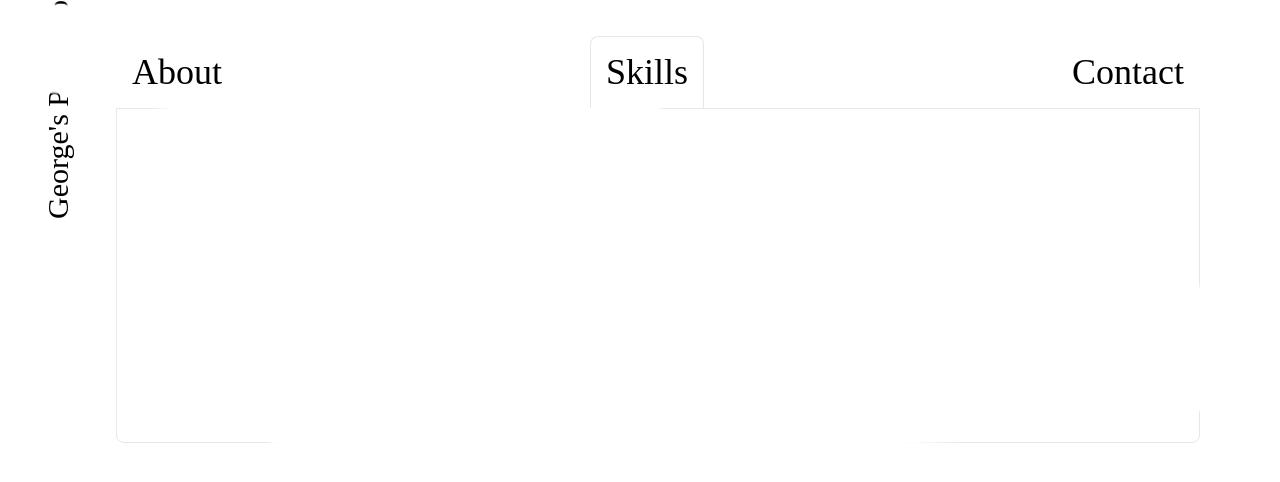
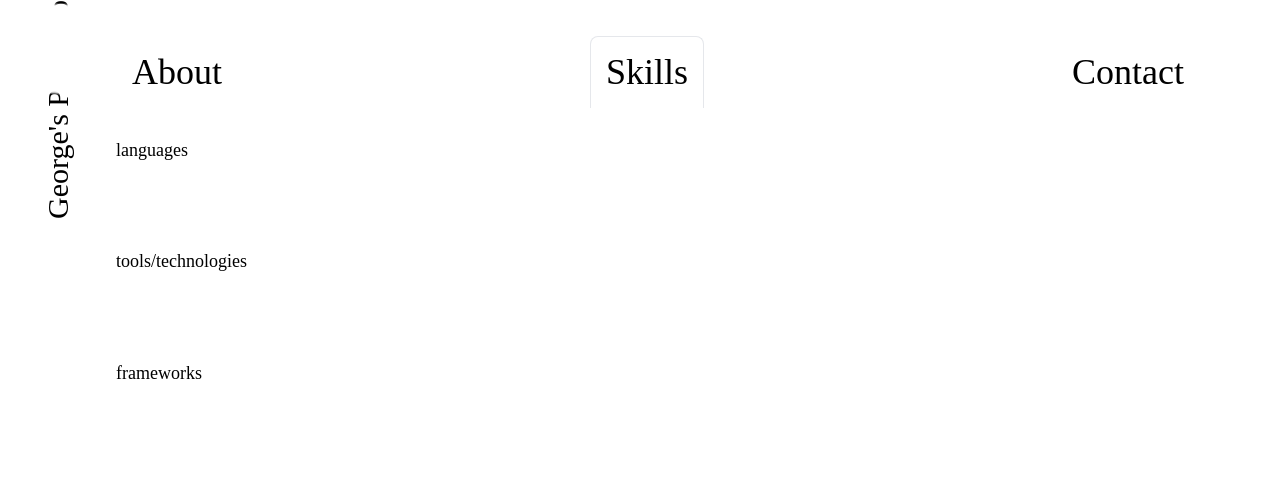
Before and after one commit to drfrank66613/personal-portfolio-website, a Next.js app: page /skills in a window 1280 px wide. Shown: the top 482 px of the page. Built offline with nearby package versions, Linux system fonts and the light colour scheme; a web font is replaced by a local one.

Commit message:
Update SkillsContent.tsx
-remove internal variants use external variants from utils instead
-remove unnecessary styles & props
-add in skills array

```diff
--- a/components/SkillsContent.tsx
+++ b/components/SkillsContent.tsx
@@ -1,62 +1,52 @@
-import { motion, Variants } from "framer-motion";
-
-const containerVariants: Variants = {
-  hidden: {
-    height: 0,
-    overflowY: "hidden",
-  },
-  visible: {
-    height: "100%",
-    transition: { duration: 0.5, when: "beforeChildren" },
-    transitionEnd: { overflowY: "auto" },
-  },
-};
-
-const contentVariants: Variants = {
-  hidden: {
-    opacity: 1,
-  },
-  visible: {
-    opacity: 1,
-    transition: {
-      delay: 0.5,
-      staggerChildren: 0.006,
-    },
-  },
-};
-
-const letterVariants: Variants = {
-  hidden: {
-    opacity: 0,
-    y: 50,
-  },
-  visible: {
-    opacity: 1,
-    y: 0,
-  },
-};
+import { motion } from "framer-motion";
+import Image from "next/image";
+import languages from "../data/languages.json";
+import Marquee from "react-fast-marquee";
 
 const SkillsContent = () => {
-  const text1 = `Skills`;
+  const skills = [
+    {
+      category: "languages",
+      list: [
+        "HTML",
+        "CSS",
+        "JavaScript",
+        "TypeScript",
+        "PHP",
+        "SQL",
+        "NoSQL",
+        "Python",
+        "Java",
+        "C#",
+        "C++",
+      ],
+    },
+    {
+      category: "tools/technologies",
+      list: ["Node.js", "MySQL", "MongoDB", "Git", "GitHub", "Android Studio"],
+    },
+    {
+      category: "frameworks",
+      list: ["React.js", "Next.js", "Vue.js", "Express.js", "Laravel"],
+    },
+  ];
 
   return (
-    <motion.div
-      className="content-border border rounded-lg rounded-t-none p-4 w-full h-full overflow-y-auto"
-      variants={containerVariants}
-      initial="hidden"
-      animate="visible"
-    >
-      <motion.p
-        variants={contentVariants}
-        className="tracking-widest text-justify"
-      >
-        {text1.split("").map((char, index) => (
-          <motion.span key={char + "-" + index} variants={letterVariants}>
-            {char}
-          </motion.span>
+    <>
+      <div className="flex flex-col justify-around h-full">
+        {skills.map(({ category, list }) => (
+          <div className="">
+            <h2>{category}</h2>
+            <div className="">
+              {list.map((item, index, list) => {
+                const divider = index + 1 === list.length ? "" : " | ";
+                return <label>{item + divider}</label>;
+              })}
+            </div>
+          </div>
         ))}
-      </motion.p>
-    </motion.div>
+      </div>
+    </>
   );
 };
 
```
